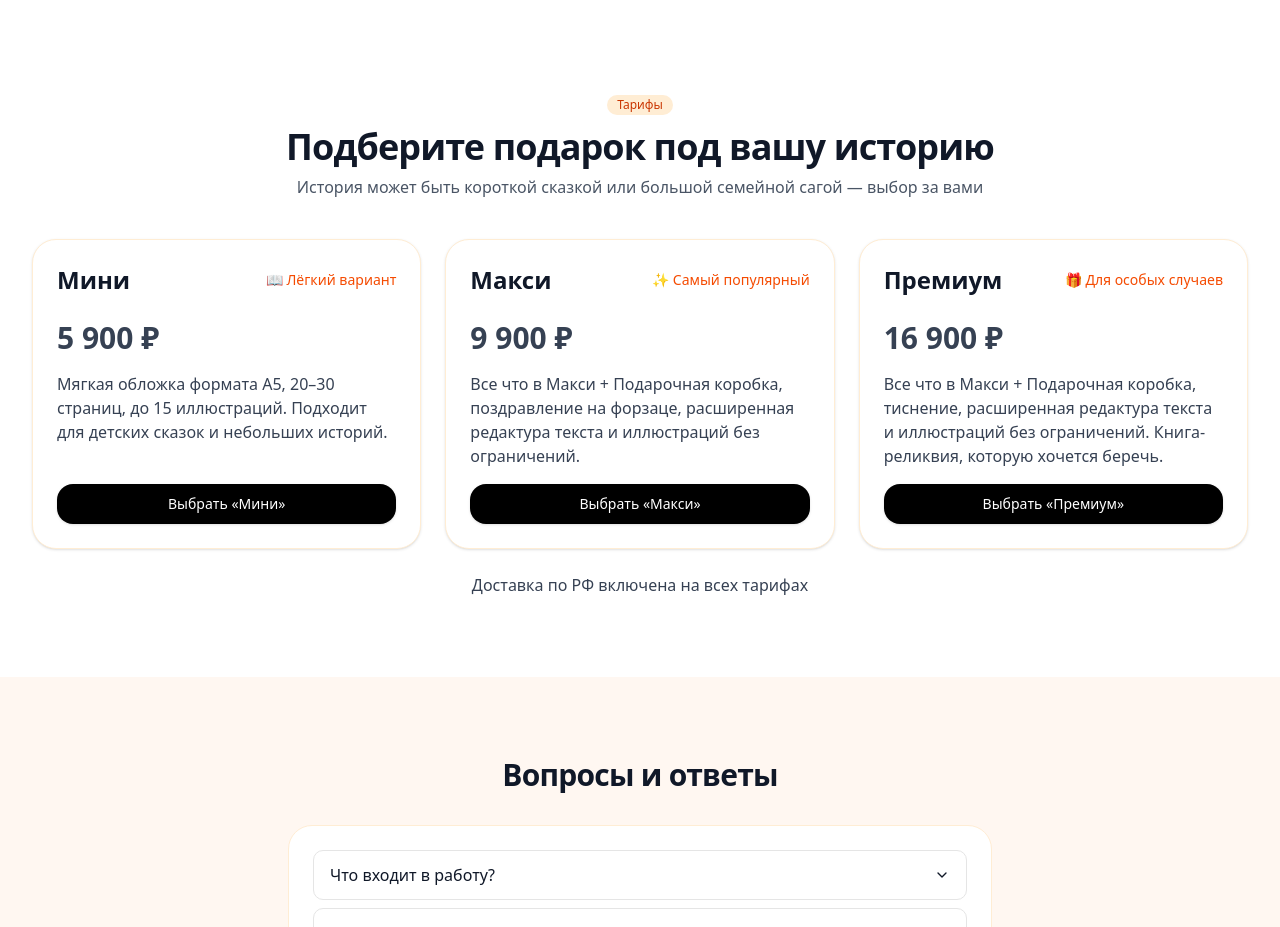
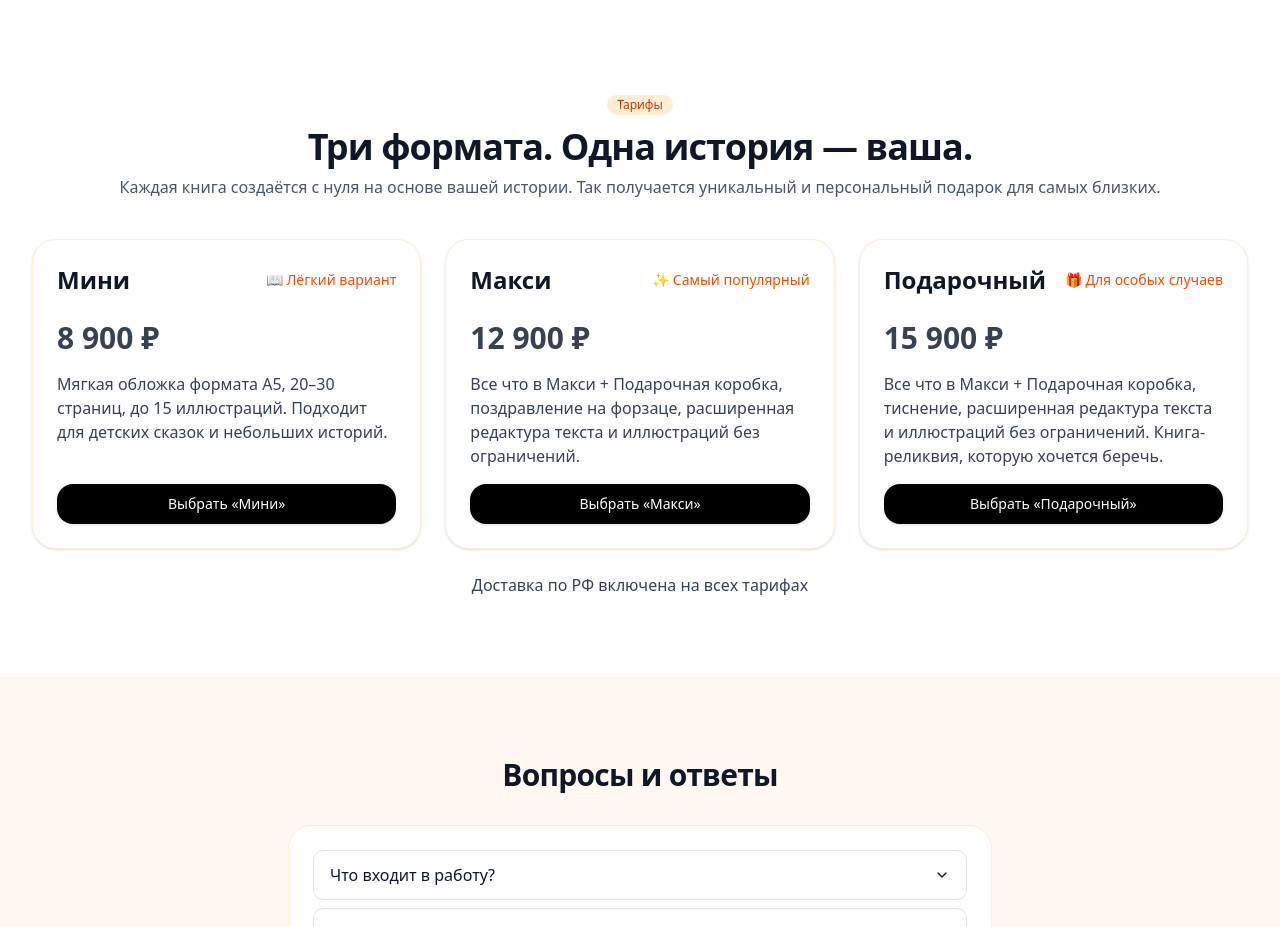
Before and after one commit to pastushin86-cpu/voobrazhay-landing, a Next.js app: page / in a window 1280 px wide. Shown: the part 4640-5567 px from the top of the page. Built offline with nearby package versions, Linux system fonts and the light colour scheme.

Commit message:
Обновлен раздел тарифов: новый заголовок, подзаголовок, цены (Мини 8900, Макси 12900, Подарочный 15900)

```diff
--- a/src/app/page.tsx
+++ b/src/app/page.tsx
@@ -397,31 +397,31 @@ export default function VoobrazhayLanding() {
         <div className="mx-auto max-w-7xl px-4 sm:px-6 lg:px-8">
           <motion.div {...fadeUp} className="text-center mb-10">
             <Badge className="bg-orange-100 text-orange-700 hover:bg-orange-100">Тарифы</Badge>
-            <h2 className="mt-3 text-3xl sm:text-4xl font-bold tracking-tight">Подберите подарок под вашу историю</h2>
-            <p className="mt-2 text-gray-600">История может быть короткой сказкой или большой семейной сагой — выбор за вами</p>
+            <h2 className="mt-3 text-3xl sm:text-4xl font-bold tracking-tight">Три формата. Одна история — ваша.</h2>
+            <p className="mt-2 text-gray-600">Каждая книга создаётся с нуля на основе вашей истории. Так получается уникальный и персональный подарок для самых близких.</p>
           </motion.div>
 
           <div className="grid md:grid-cols-3 gap-6">
             {[{
               name: "Мини",
-              price: "5 900 ₽",
+              price: "8 900 ₽",
               tag: "📖 Лёгкий вариант",
               desc: "Мягкая обложка формата А5, 20–30 страниц, до 15 иллюстраций. Подходит для детских сказок и небольших историй.",
               cta: "Выбрать «Мини»",
               link: PRICING_LINKS.mini,
             },{
               name: "Макси",
-              price: "9 900 ₽",
+              price: "12 900 ₽",
               tag: "✨ Самый популярный",
               desc: "Все что в Макси + Подарочная коробка, поздравление на форзаце, расширенная редактура текста и иллюстраций без ограничений.",
               cta: "Выбрать «Макси»",
               link: PRICING_LINKS.maxi,
             },{
-              name: "Премиум",
-              price: "16 900 ₽",
+              name: "Подарочный",
+              price: "15 900 ₽",
               tag: "🎁 Для особых случаев",
               desc: "Все что в Макси + Подарочная коробка, тиснение, расширенная редактура текста и иллюстраций без ограничений. Книга-реликвия, которую хочется беречь.",
-              cta: "Выбрать «Премиум»",
+              cta: "Выбрать «Подарочный»",
               link: PRICING_LINKS.premium,
             }].map((t) => (
               <motion.div key={t.name} {...fadeUp}>
```
